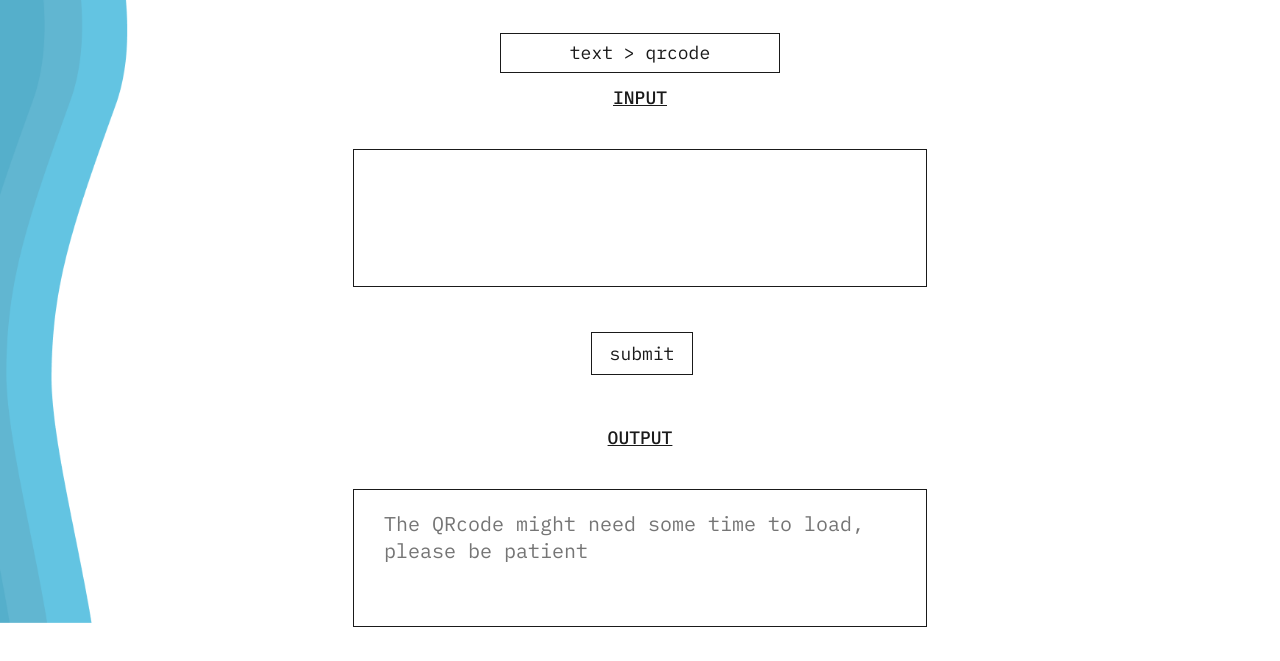
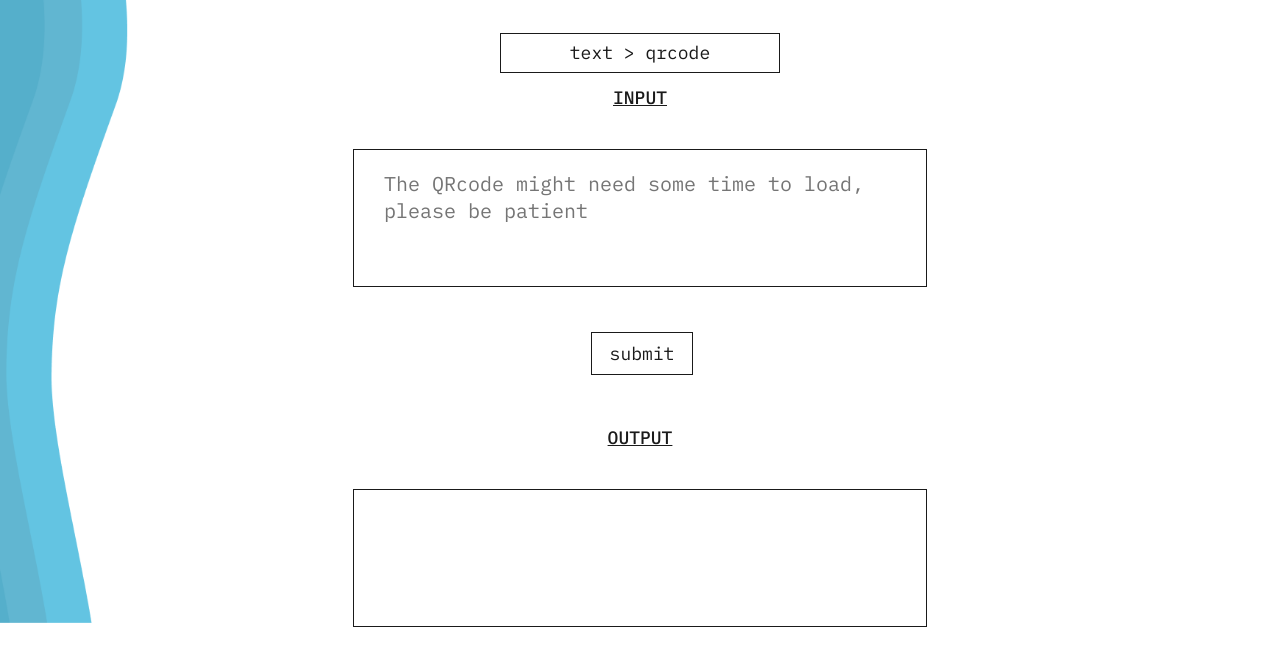
Before and after one commit to groovykiwi/bitcl, a plain HTML site: page qrcode.html in a window 1280 px wide. Shown: the part 177-838 px from the top of the page. Drawn offline with Linux system fonts and the light colour scheme.

Commit message:
Add text to qrcode

```diff
--- a/qrcode.html
+++ b/qrcode.html
@@ -36,7 +36,12 @@
     <br />
     <span><u>INPUT</u></span
     ><br />
-    <textarea id="input-area" cols="30" rows="10"></textarea>
+    <textarea
+      id="input-area"
+      cols="30"
+      rows="10"
+      placeholder="The QRcode might need some time to load, please be patient"
+    ></textarea>
     <br />
     <div class="button">
       <button id="submit">submit</button>
@@ -44,13 +49,7 @@
     <br />
     <span><u>OUTPUT</u></span>
     <br />
-    <textarea
-      disabled
-      id="output-area"
-      cols="30"
-      rows="10"
-      placeholder="The QRcode might need some time to load, please be patient"
-    ></textarea>
+    <textarea disabled id="output-area" cols="30" rows="10"></textarea>
     <br />
     <img id="qrcode" />
     <script src="./assets/js/qrcode.js"></script>
```
